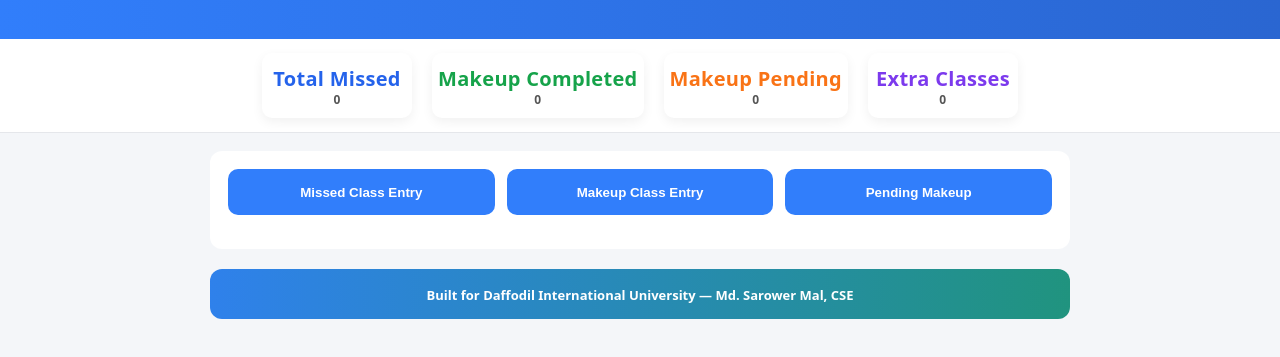
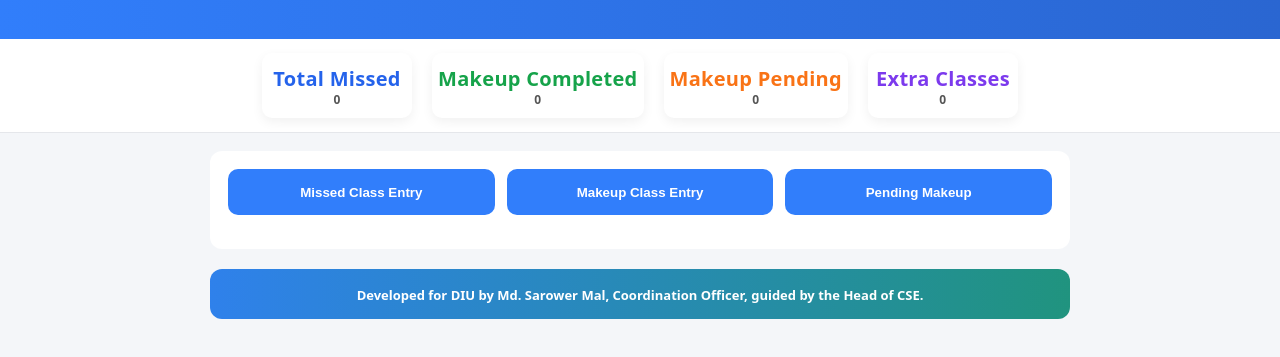
Before and after one commit to classmonitoringsystemapps/Class-Monitoring-App-CSE, a plain HTML site: page index.html in a window 1280 px wide. Shown: the part 183-540 px from the top of the page. Drawn offline with Linux system fonts and the light colour scheme; no server answers.

```diff
--- a/index.html
+++ b/index.html
@@ -197,7 +197,7 @@
 
 <!-- ================= FOOTER ================= -->
 <footer>
-  <small>Built for Daffodil International University — Md. Sarower Mal, CSE</small>
+  <small>Developed for DIU by Md. Sarower Mal, Coordination Officer, guided by the Head of CSE.</small>
 </footer>
 
 <!-- ================= SCRIPTS ================= -->
```
